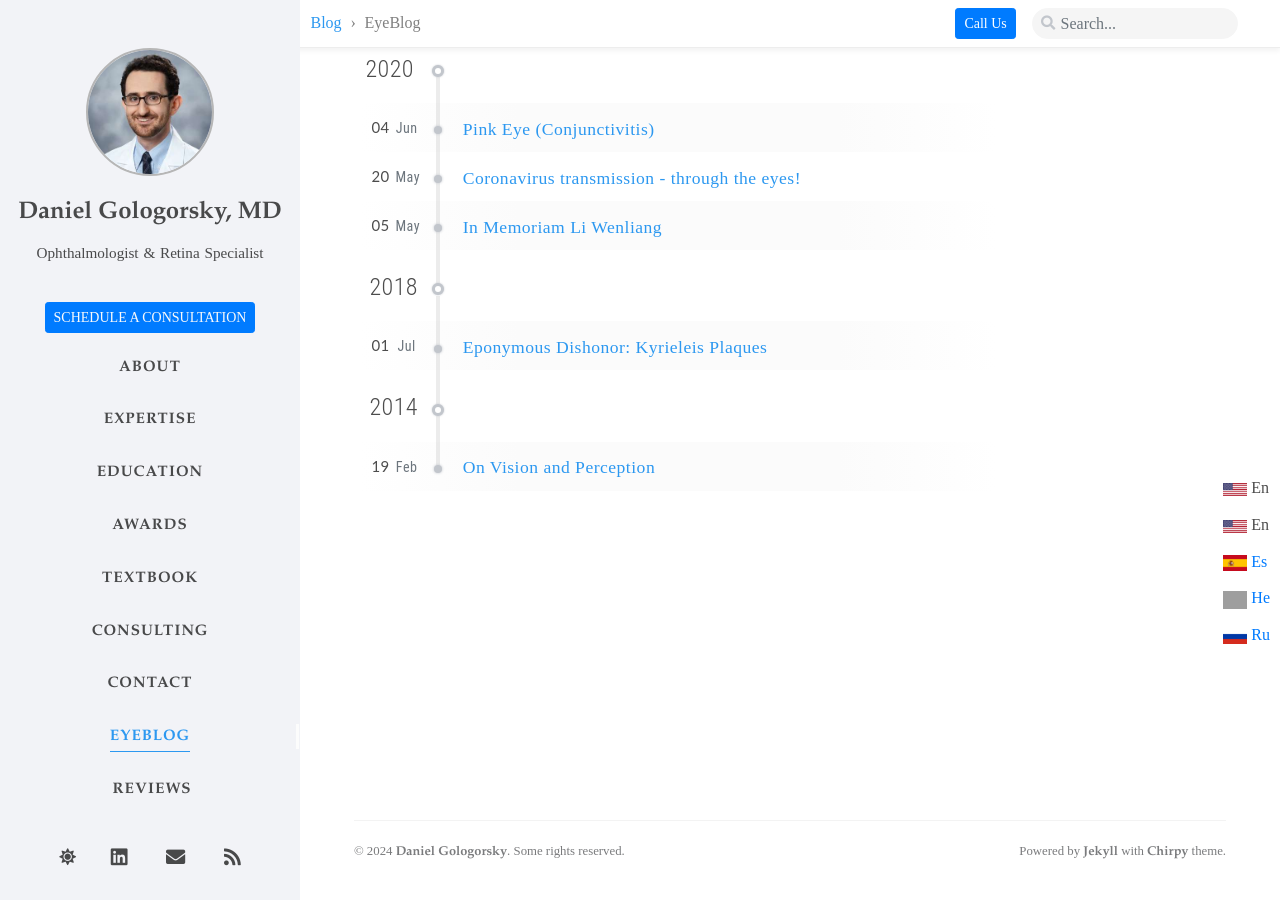
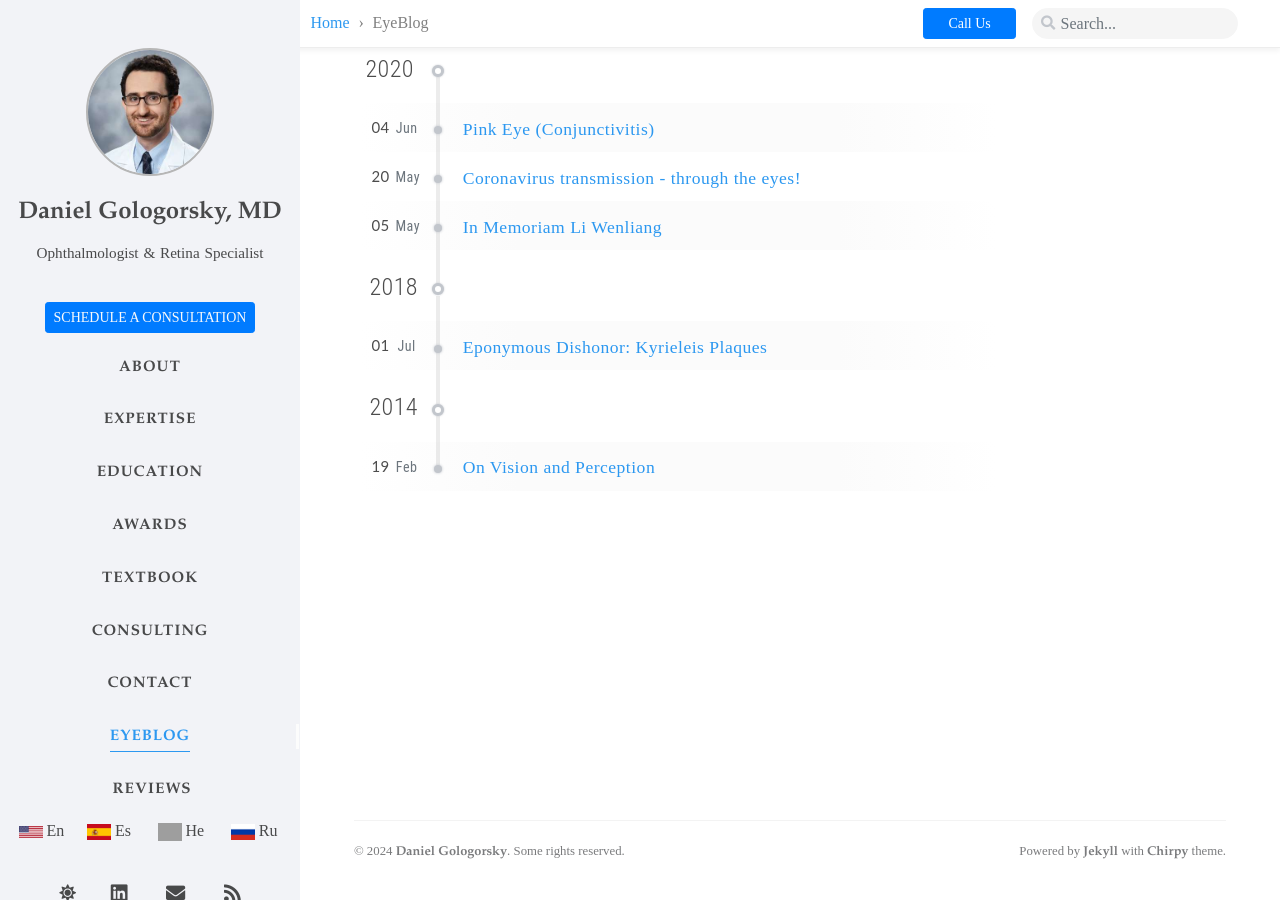
Before and after one commit to RGologorsky/rgologorsky.github.io, a Jekyll site: the page built from en/blog.html, in a window 1280 px wide. Built offline with Jekyll 4.4.1, drawn with Linux system fonts in a browser that asks for light colours; nearby versions of some CDN libraries; some web fonts are replaced; the list of posts is cut into pages by our own code; grey boxes are pictures that could not be loaded.

Commit message:
move language switcher to sidebar

```diff
--- a/_config.yml
+++ b/_config.yml
@@ -84,8 +84,8 @@
 # boolean type, global switch for ToC in posts.
 toc: true
 
-paginate: 10
-paginate_path: /blog/page:num
+#paginate: 10
+#paginate_path: /blog/page:num
 
 markdown: kramdown
 
--- a/_includes/lang-switcher.html
+++ b/_includes/lang-switcher.html
@@ -1,6 +1,6 @@
 {% if page.ref %} {% if page.path contains '_posts' %}
-<div class="language-switcher-container py-3 py-md-4">
-	<ul class="lang-switcher list-style-none pl-0">
+<div class="language-switcher-container">
+	<ul class="lang-switcher list-style-none pl-0 m-0">
 		{% assign posts=site.posts | where:"ref", page.ref | sort: 'lang' %} {% for
 		post in posts %} {% if post.ref %}
 		<li class="mb-2">
@@ -18,11 +18,9 @@
 		{% endif %} {% endfor %}
 	</ul>
 </div>
-
 {% else %}
-
-<div class="language-switcher-container py-3 py-md-4">
-	<ul class="lang-switcher list-style-none pl-0">
+<div class="language-switcher-container">
+	<ul class="lang-switcher list-style-none pl-0 m-0">
 		{% assign pagesall=site.pages | where:"ref", page.ref | sort: 'lang' %} {%
 		for post in pagesall %} {% if post.ref %}
 		<li class="mb-2">
--- a/_includes/sidebar.html
+++ b/_includes/sidebar.html
@@ -62,6 +62,7 @@
     <!-- .nav-item -->
     {% endfor %}
   </ul>
+  {% include lang-switcher.html %}
   <!-- ul.nav.flex-column -->
 </div>
 <!-- #nav-wrapper -->
--- a/_includes/topbar.html
+++ b/_includes/topbar.html
@@ -31,11 +31,11 @@
       "home" %} {{- site.title -}} {% else %} {{- page.title -}} {% endif %}
     </div>
 
-    <div id="topbar-lang" class="align-items-center">
+    <!-- <div id="topbar-lang" class="align-items-center">
       {% include lang-switcher.html %}
-    </div>
+    </div> -->
     <div class="call-btn">
-      <a class="btn btn-sm btn-primary" href="tel:3059023200">Call Us</a>
+      <a class="btn btn-sm btn-primary px-4" href="tel:3059023200">Call Us</a>
     </div>
     <i id="search-trigger" class="fas fa-search fa-fw"></i>
     <span id="search-wrapper" class="align-items-center">
--- a/assets/css/_addon/main.scss
+++ b/assets/css/_addon/main.scss
@@ -103,7 +103,7 @@
       }
     }
   }
-  ul {
+  .nav {
     height: $tab-height * $tab-count;
     display: -webkit-box;
     display: -ms-flexbox;
--- a/assets/css/custom.scss
+++ b/assets/css/custom.scss
@@ -357,14 +357,14 @@
   top: 50%;
 }
 .lang-switcher {
-  display: grid;
-  font-size: 1em;
+  display: flex;
+  justify-content: space-evenly;
+  ;
   list-style: none;
-
   li {
-    display: inline-block;
-    margin-left: 5px;
-    margin-right: 10px;
+    // display: inline-block;
+    // margin-left: 5px;
+    // margin-right: 10px;
     @include media-query($on-palm) {
       margin: 0;
     }
--- a/blog/index.html
+++ /dev/null
@@ -1,44 +0,0 @@
----
-layout: page
-title: EyeBlog
-permalink: /en/blog/
-breadcrumb:
-  - label: Blog
-    url: /en/blog
-lang: en
-ref: blog
----
-
-
-{% assign posts=site.posts | where:"lang", page.lang %}
-
-<div id="archives" class="pl-xl-2">
-{% for post in posts %}
-  {% capture this_year %}{{ post.date | date: "%Y" }}{% endcapture %}
-  {% capture pre_year %}{{ post.previous.date | date: "%Y" }}{% endcapture %}
-  {% if forloop.first %}
-    {% assign last_day = "" %}
-    {% assign last_month = "" %}
-  <span class="lead">{{this_year}}</span>
-  <ul class="list-unstyled">
-  {% endif %}
-    <li>
-      <div>
-        {% capture this_day %}{{ post.date | date: "%d" }}{% endcapture %}
-        {% capture this_month %}{{ post.date | date: "%b" }}{% endcapture %}
-        <span class="date day">{{ this_day }}</span>
-        <span class="date month small text-muted">{{ this_month }}</span>
-        <a href="{{ site.baseurl }}{{ post.url }}">{{ post.title }}</a>
-      </div>
-    </li>
-  {% if forloop.last %}
-  </ul>
-  {% elsif this_year != pre_year %}
-  </ul>
-  <span class="lead">{{pre_year}}</span>
-  <ul class="list-unstyled">
-    {% assign last_day = "" %}
-    {% assign last_month = "" %}
-  {% endif %}
-{% endfor %}
-</div>
```
